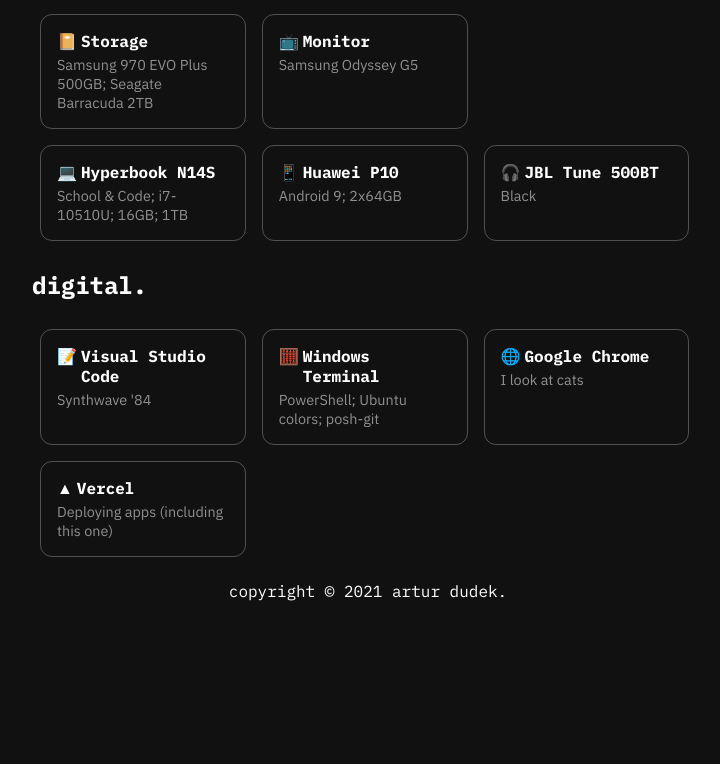
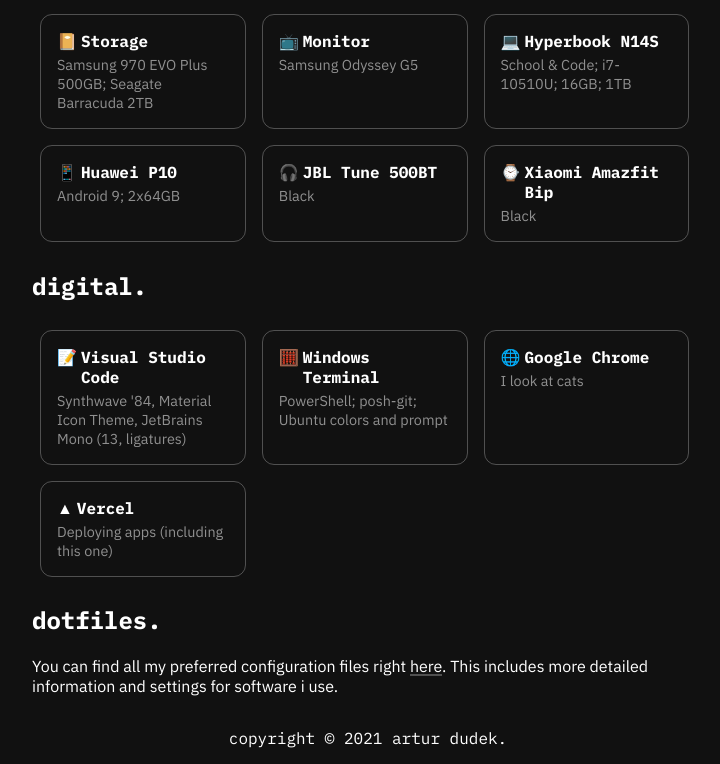
Before and after one commit to datejer/dudek.sh, a Next.js app: page /uses in a window 1280 px wide. Shown: the part 355-1119 px from the top of the page, without its empty margins (272-992 px from the left). Before the commit the page ends 972 px from the top, so only its background shows below. Built offline with nearby package versions, Linux system fonts and the light colour scheme.

Commit message:
:sparkles: Add dotfiles section to /uses

```diff
--- a/components/UsesPage/UsesPage.tsx
+++ b/components/UsesPage/UsesPage.tsx
@@ -61,8 +61,6 @@ export function UsesPage() {
             <p className={styles.itemDesc}>Samsung Odyssey G5</p>
           </div>
         </li>
-      </ul>
-      <ul className={styles.itemGrid}>
         <li className={styles.itemWrapper}>
           <div className={styles.item}>
             <div className={styles.itemTitleWrapper}>
@@ -90,6 +88,14 @@ export function UsesPage() {
             <p className={styles.itemDesc}>Black</p>
           </div>
         </li>
+        <li className={styles.itemWrapper}>
+          <div className={styles.item}>
+            <div className={styles.itemTitleWrapper}>
+              ⌚<h3 className={styles.itemTitle}>Xiaomi Amazfit Bip</h3>
+            </div>
+            <p className={styles.itemDesc}>Black</p>
+          </div>
+        </li>
       </ul>
 
       <h2 className={styles.title}>digital.</h2>
@@ -100,7 +106,9 @@ export function UsesPage() {
               📝
               <h3 className={styles.itemTitle}>Visual Studio Code</h3>
             </div>
-            <p className={styles.itemDesc}>Synthwave '84</p>
+            <p className={styles.itemDesc}>
+              Synthwave '84, Material Icon Theme, JetBrains Mono (13, ligatures)
+            </p>
           </div>
         </li>
         <li className={styles.itemWrapper}>
@@ -109,7 +117,7 @@ export function UsesPage() {
               🧮
               <h3 className={styles.itemTitle}>Windows Terminal</h3>
             </div>
-            <p className={styles.itemDesc}>PowerShell; Ubuntu colors; posh-git</p>
+            <p className={styles.itemDesc}>PowerShell; posh-git; Ubuntu colors and prompt</p>
           </div>
         </li>
         <li className={styles.itemWrapper}>
@@ -130,6 +138,16 @@ export function UsesPage() {
           </div>
         </li>
       </ul>
+
+      <h2 className={styles.title}>dotfiles.</h2>
+      <p>
+        You can find all my preferred configuration files right{" "}
+        <a href="https://github.com/datejer/dotfiles" data-textlink="true">
+          <span data-visually-hidden>My dotfiles GitHub repository</span>
+          <span aria-hidden="true">here</span>
+        </a>
+        . This includes more detailed information and settings for software i use.
+      </p>
     </div>
   );
 }
```
